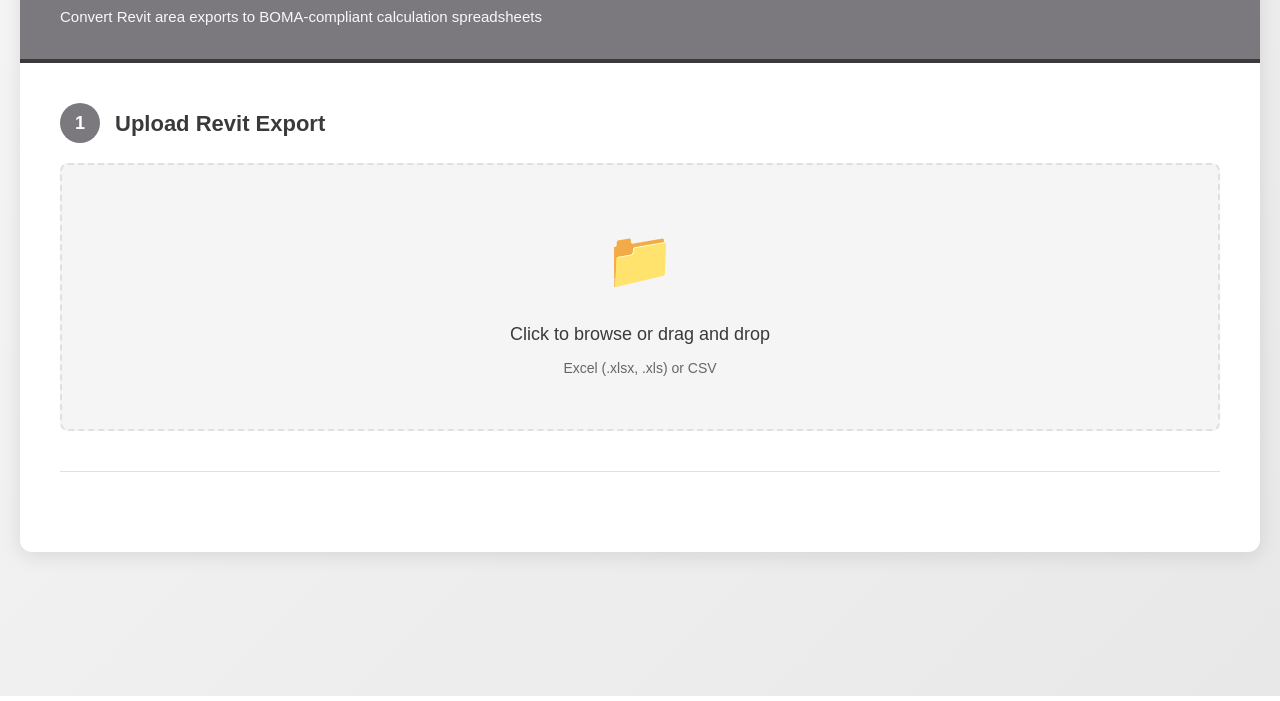
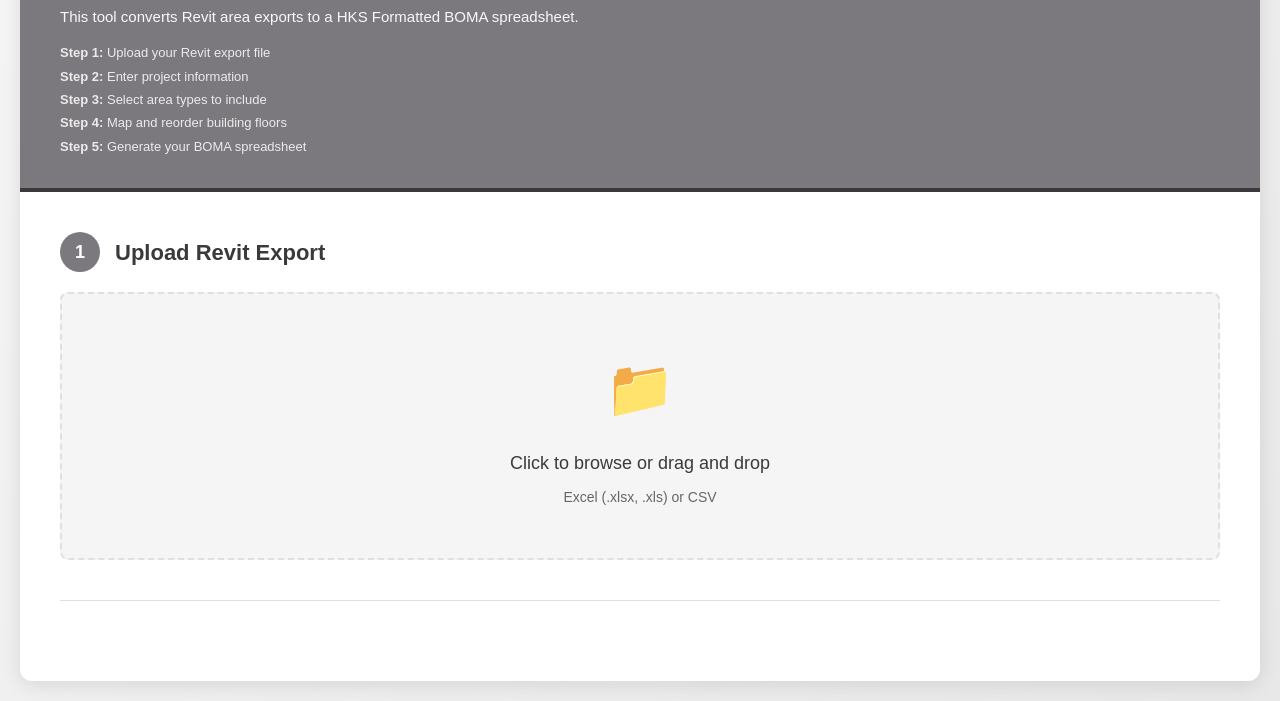
Before and after one commit to JasonCrist/BOMATabulator-PreRelease, a plain HTML site: page index.html in a window 1280 px wide. Shown: the part 104-805 px from the top of the page. Drawn offline with nearby package versions, Linux system fonts and the light colour scheme.

Commit message:
Add files via upload

```diff
--- a/index.html
+++ b/index.html
@@ -462,7 +462,14 @@
     <div class="container">
         <div class="header">
             <h1><img src="https://raw.githubusercontent.com/JasonCrist/BOMATabulator-PreRelease/main/HKS-Logo-White_N2.png" alt="HKS" style="height: 0.82em; vertical-align: -0.05em; margin-right: 10px;">BOMA Tabulator</h1>
-            <p>Convert Revit area exports to BOMA-compliant calculation spreadsheets</p>
+            <p id="headerSubtitle">This tool converts Revit area exports to a HKS Formatted BOMA spreadsheet.</p>
+            <p id="headerSteps" style="margin-top: 12px; font-size: 13px; opacity: 0.85; line-height: 1.8;">
+                <strong>Step 1:</strong> Upload your Revit export file<br>
+                <strong>Step 2:</strong> Enter project information<br>
+                <strong>Step 3:</strong> Select area types to include<br>
+                <strong>Step 4:</strong> Map and reorder building floors<br>
+                <strong>Step 5:</strong> Generate your BOMA spreadsheet
+            </p>
         </div>
 
         <div class="content">
@@ -1129,6 +1136,12 @@
             document.querySelectorAll('.step').forEach(el => el.classList.add('hidden'));
             const stepId = n === 2 ? 'step2' : n === 3 ? 'step3' : n === 4 ? 'step4' : 'step5';
             document.getElementById(stepId).classList.remove('hidden');
+
+            // Hide header subtitle and steps after step 1
+            const subtitle = document.getElementById('headerSubtitle');
+            const steps = document.getElementById('headerSteps');
+            if (subtitle) subtitle.style.display = 'none';
+            if (steps) steps.style.display = 'none';
         }
 
         function proceedToStep3() {
```
